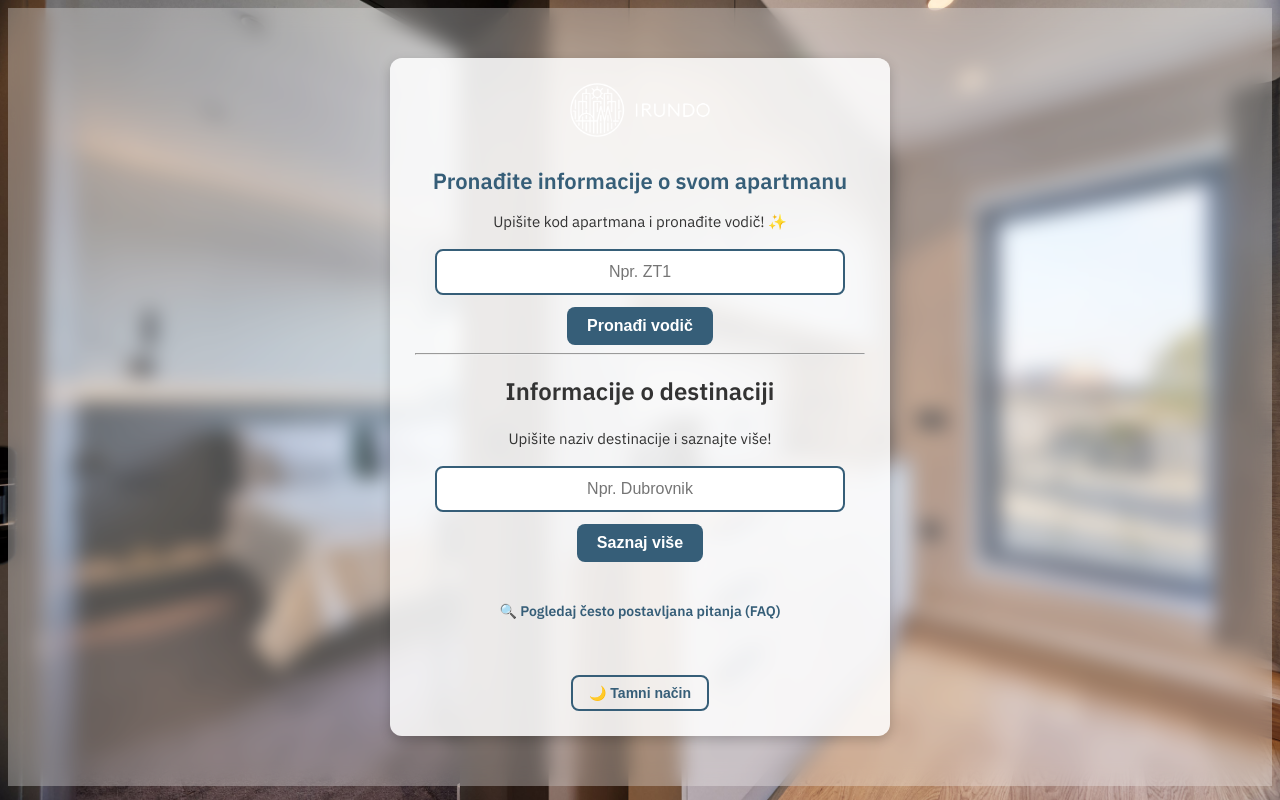
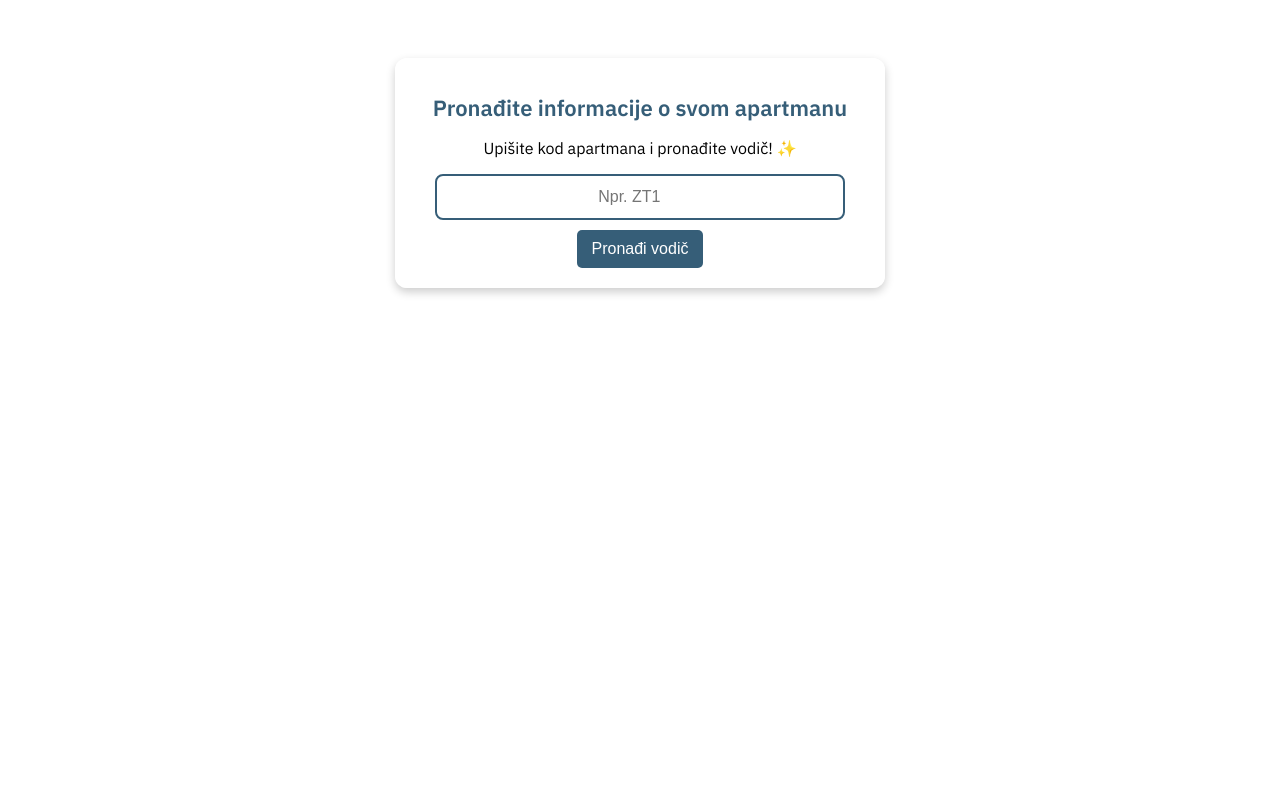
Before and after one commit to Beba2508/vodic, a plain HTML site: page index.html in a window 1280 px wide. Drawn offline with Linux system fonts and the light colour scheme.

Commit message:
zadnji updatee index.html

```diff
--- a/index.html
+++ b/index.html
@@ -6,68 +6,32 @@
     <title>Vodič kroz apartmane | IRUNDO</title>
     <link href="https://fonts.googleapis.com/css2?family=IBM+Plex+Sans:wght@300;400;600&display=swap" rel="stylesheet">
     <style>
-        /* Postavljanje pozadine s blur efektom i blagom bijelom bojom */
+        /* Osnovni stil */
         body {
             font-family: 'IBM Plex Sans', sans-serif;
-            background: url('noir_3_photo.jpeg') no-repeat center center fixed;
-            background-size: cover;
+            background: rgba(255, 255, 255, 0.85);
             text-align: center;
             padding: 50px;
-            color: white;
-            position: relative;
-            transition: background-color 0.3s ease-in-out, color 0.3s ease-in-out;
+            color: black;
         }
 
-        /* Novi blur efekt i prozirna bijela boja */
-        body::before {
-            content: "";
-            position: absolute;
-            top: 0;
-            left: 0;
-            width: 100%;
-            height: 100%;
-            background: rgba(255, 255, 255, 0.3); /* Lagana bijela pozadina */
-            backdrop-filter: blur(10px); /* Jači blur */
-            z-index: -1;
-        }
-
-        /* Kontejner s informacijama */
+        /* Animacija ulaska stranice */
         .container {
-            background: rgba(255, 255, 255, 0.85); /* Smanjena prozirnost */
-            padding: 25px;
+            background: rgba(255, 255, 255, 0.75); /* 75% bijela, 25% prozirnost */
+            padding: 20px;
             border-radius: 12px;
-            box-shadow: 0 4px 12px rgba(0, 0, 0, 0.2);
+            box-shadow: 0 4px 10px rgba(0, 0, 0, 0.2);
             display: inline-block;
             max-width: 450px;
             width: 90%;
-            position: relative;
             opacity: 0;
             transform: translateY(-20px);
             animation: fadeIn 1.5s forwards;
-            color: #333; /* Tamniji tekst za čitljivost */
         }
 
         @keyframes fadeIn {
             from { opacity: 0; transform: translateY(-20px); }
             to { opacity: 1; transform: translateY(0); }
-        }
-
-        /* Dark Mode */
-        body.dark-mode {
-            background: #121212;
-            color: white;
-        }
-
-        .container.dark-mode {
-            background: rgba(34, 34, 34, 0.9);
-            color: white;
-            box-shadow: 0 4px 12px rgba(255, 255, 255, 0.2);
-        }
-
-        /* Logo */
-        .logo {
-            width: 140px;
-            margin-bottom: 10px;
         }
 
         /* Naslov */
@@ -77,15 +41,7 @@
             font-weight: 600;
         }
 
-        /* Tekst */
-        p {
-            color: #333;
-            font-size: 15px;
-            margin-bottom: 15px;
-            line-height: 1.6;
-        }
-
-        /* Unos polja */
+        /* Unos polja s automatskim prijedlozima */
         input {
             padding: 12px;
             border: 2px solid #365E78;
@@ -94,12 +50,6 @@
             font-size: 16px;
             text-align: center;
             outline: none;
-            transition: 0.3s ease-in-out;
-        }
-
-        input:focus {
-            border-color: #243E54;
-            box-shadow: 0 0 8px rgba(36, 62, 84, 0.5);
         }
 
         /* Dugmad */
@@ -107,60 +57,15 @@
             background-color: #365E78;
             color: white;
             border: none;
-            padding: 10px 20px;
-            border-radius: 8px;
+            padding: 10px 15px;
+            border-radius: 5px;
             cursor: pointer;
-            margin-top: 12px;
             font-size: 16px;
-            font-weight: bold;
-            transition: all 0.3s ease-in-out;
+            margin-top: 10px;
         }
 
         button:hover {
             background-color: #243E54;
-            transform: scale(1.07);
-        }
-
-        button:active {
-            transform: scale(0.95);
-        }
-
-        /* Dark Mode gumb */
-        .toggle-dark-mode {
-            background: none;
-            border: 2px solid #365E78;
-            color: #365E78;
-            padding: 8px 16px;
-            margin-top: 15px;
-            border-radius: 8px;
-            font-size: 14px;
-            cursor: pointer;
-            transition: all 0.3s ease-in-out;
-        }
-
-        .toggle-dark-mode:hover {
-            background: #365E78;
-            color: white;
-        }
-
-        /* FAQ Link */
-        .faq-link {
-            margin-top: 20px;
-            display: block;
-            font-size: 14px;
-            text-decoration: none;
-            color: #365E78;
-            font-weight: bold;
-        }
-
-        /* Responsivnost */
-        @media (max-width: 600px) {
-            .container {
-                width: 95%;
-            }
-            input {
-                width: 100%;
-            }
         }
 
     </style>
@@ -168,28 +73,20 @@
 <body>
 
     <div class="container">
-        <img src="irundo-1.png" alt="Irundo logo" class="logo">
         <h1>Pronađite informacije o svom apartmanu</h1>
         <p>Upišite kod apartmana i pronađite vodič! ✨</p>
 
-        <input type="text" id="apartmentCode" placeholder="Npr. ZT1">
+        <!-- Unos apartmana s automatskim prijedlozima -->
+        <input list="apartments" id="apartmentCode" placeholder="Npr. ZT1">
+        <datalist id="apartments">
+            <option value="ZT1">
+            <option value="DT1">
+            <option value="MT2">
+            <option value="ST5">
+        </datalist>
+
         <br>
         <button onclick="searchApartment()">Pronađi vodič</button>
-
-        <hr>
-
-        <!-- Pretraga destinacija -->
-        <h2>Informacije o destinaciji</h2>
-        <p>Upišite naziv destinacije i saznajte više!</p>
-        <input type="text" id="destinationInput" placeholder="Npr. Dubrovnik">
-        <br>
-        <button onclick="searchDestination()">Saznaj više</button>
-
-        <br><br>
-        <a href="https://bit.ly/IrundoFAQ" class="faq-link">🔍 Pogledaj često postavljana pitanja (FAQ)</a>
-
-        <br><br>
-        <button class="toggle-dark-mode" onclick="toggleDarkMode()">🌙 Tamni način</button>
     </div>
 
     <script>
@@ -202,26 +99,6 @@
             let link = `https://bit.ly/Checkininstructions${code}`;
             window.location.href = link;
         }
-
-        function searchDestination() {
-            let destination = document.getElementById("destinationInput").value.toLowerCase().trim();
-            let links = {
-                "dubrovnik": "https://sites.google.com/zigzag.hr/irundo-travel-guide/irundo-travel-guide/english/dubrovnik-en?authuser=0",
-                "zagreb": "https://sites.google.com/zigzag.hr/irundo-travel-guide/irundo-travel-guide/english/zagreb-en?authuser=0",
-                "rovinj": "https://sites.google.com/zigzag.hr/irundo-travel-guide/irundo-travel-guide/english/rovinj-en?authuser=0"
-            };
-
-            if (links[destination]) {
-                window.location.href = links[destination];
-            } else {
-                alert("Trenutno nemamo vodič za ovu destinaciju.");
-            }
-        }
-
-        function toggleDarkMode() {
-            document.body.classList.toggle("dark-mode");
-            document.querySelector(".container").classList.toggle("dark-mode");
-        }
     </script>
 
 </body>
```
